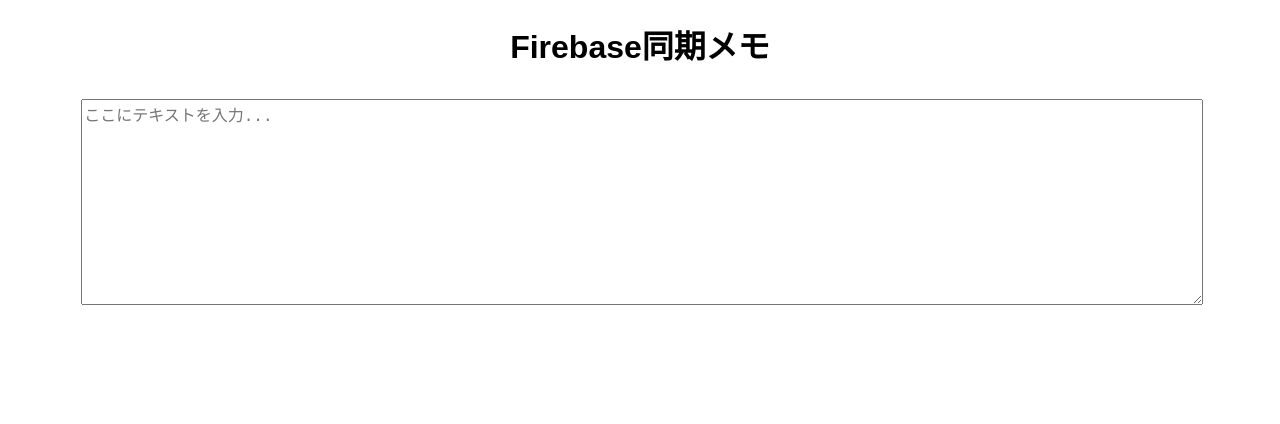
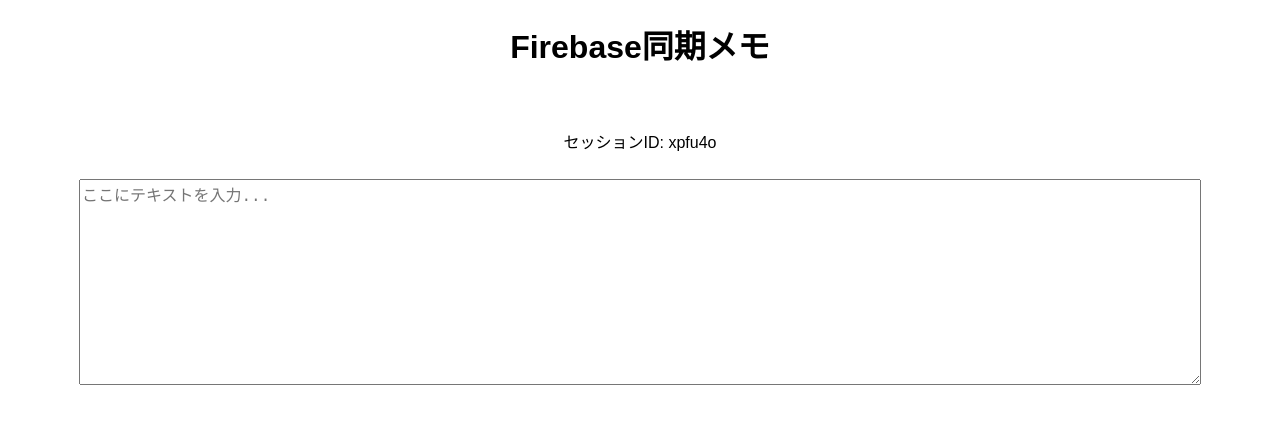
Before and after one commit to ogimachichannel/TextDrop, a plain HTML site: page index.html in a window 1280 px wide. Drawn offline with Linux system fonts and the light colour scheme; no server answers.

Commit message:
index.html

```diff
--- a/index.html
+++ b/index.html
@@ -16,11 +16,11 @@
 <body>
     <h1>Firebase同期メモ</h1>
     <div id="qrcode"></div>
+    <p id="sessionIdDisplay"></p>
     <textarea id="sharedText" placeholder="ここにテキストを入力..."></textarea>
 
     <script>
-        document.addEventListener("DOMContentLoaded", function() {
-            // Firebase設定情報
+        document.addEventListener("DOMContentLoaded", async function() {
             const firebaseConfig = {
                 apiKey: "AIzaSyDYB85ij4gJH6ouCSMaZHCS2zC77T_1pfo",
                 authDomain: "textdrop-6f4e5.firebaseapp.com",
@@ -31,7 +31,6 @@
                 measurementId: "G-2WV05QX9JX"
             };
 
-            // Firebase初期化
             if (!firebase.apps.length) {
                 firebase.initializeApp(firebaseConfig);
             }
@@ -39,30 +38,33 @@
 
             const textArea = document.getElementById("sharedText");
             const qrCodeElement = document.getElementById("qrcode");
-            if (!textArea || !qrCodeElement) {
-                console.error("必要な要素が見つかりません。");
-                return;
+            const sessionIdDisplay = document.getElementById("sessionIdDisplay");
+
+            const urlParams = new URLSearchParams(window.location.search);
+            let sessionId = urlParams.get("session");
+
+            if (!sessionId) {
+                sessionId = Math.random().toString(36).substring(2, 8);
+                window.history.replaceState(null, "", `?session=${sessionId}`);
             }
 
-            const docRef = db.collection("shared").doc("text");
+            sessionIdDisplay.textContent = `セッションID: ${sessionId}`;
+            const docRef = db.collection("sessions").doc(sessionId);
 
-            // Firestoreのデータを監視し、変更時に更新
             docRef.onSnapshot((doc) => {
                 if (doc.exists) {
-                    textArea.value = doc.data().content;
+                    textArea.value = doc.data().content || "";
                 }
             }, (error) => {
                 console.error("Firestoreのデータ取得エラー: ", error);
             });
 
-            // テキスト変更時にFirestoreへ保存
             textArea.addEventListener("input", () => {
                 docRef.set({ content: textArea.value }).catch(error => {
                     console.error("Firestoreの書き込みエラー: ", error);
                 });
             });
 
-            // QRコードを生成（現在のURLをQRコード化）
             try {
                 new QRCode(qrCodeElement, {
                     text: window.location.href,
```
